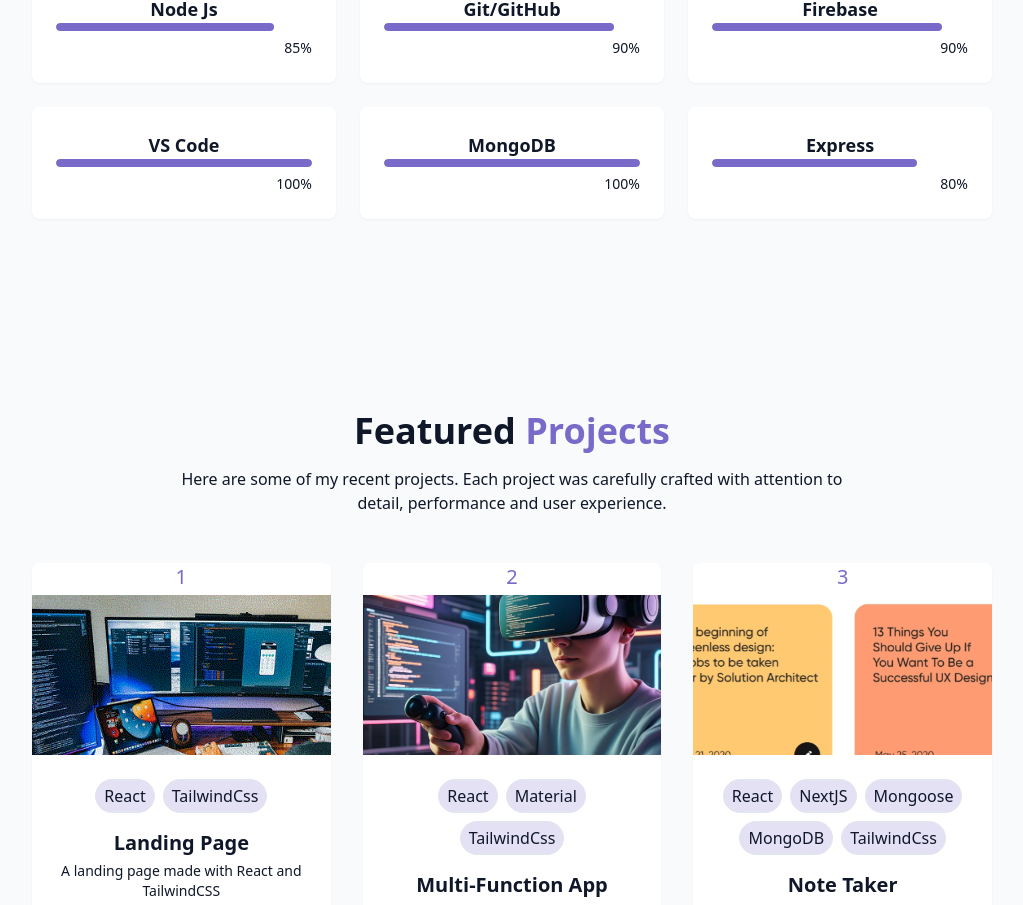
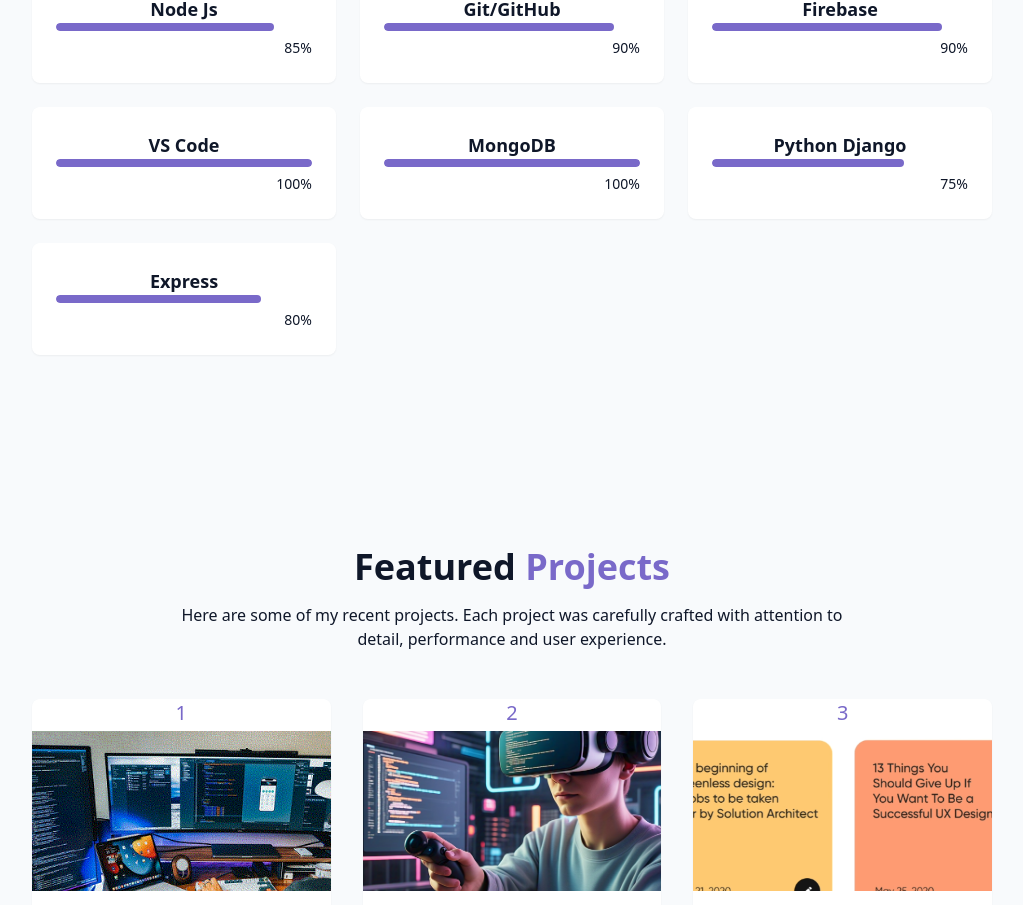
Before and after one commit to PRINCE-CEEJAY/Ceejay-Tech-Portfolio, a React (Vite) app: page / in a window 1280 px wide. Shown: the part 2079-2984 px from the top of the page, without its empty margins (128-1151 px from the left). Built offline with nearby package versions, Linux system fonts and the light colour scheme.

Commit message:
added django skill

```diff
--- a/src/pages/components/SkillsSection.jsx
+++ b/src/pages/components/SkillsSection.jsx
@@ -13,6 +13,7 @@ const skills = [
   { name: "Firebase", level: 90, category: "tools" },
   { name: "VS Code", level: 100, category: "tools" },
   { name: "MongoDB", level: 100, category: "backend" },
+  { name: "Python Django", level: 75, category: "backend" },
   { name: "Express", level: 80, category: "backend" },
 ];
 const categories = ["all", "frontend", "backend", "tools"];
```
